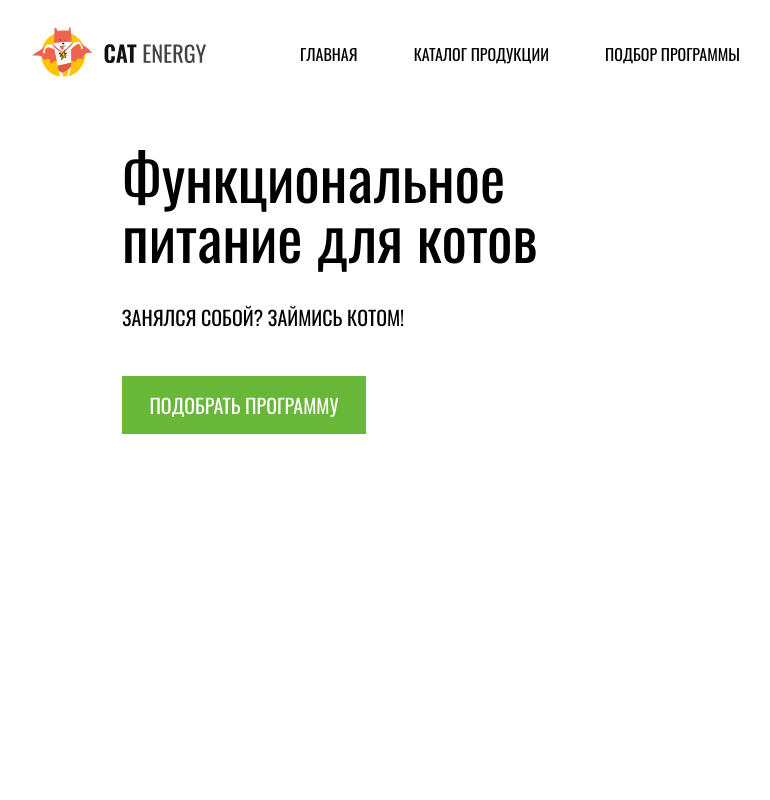
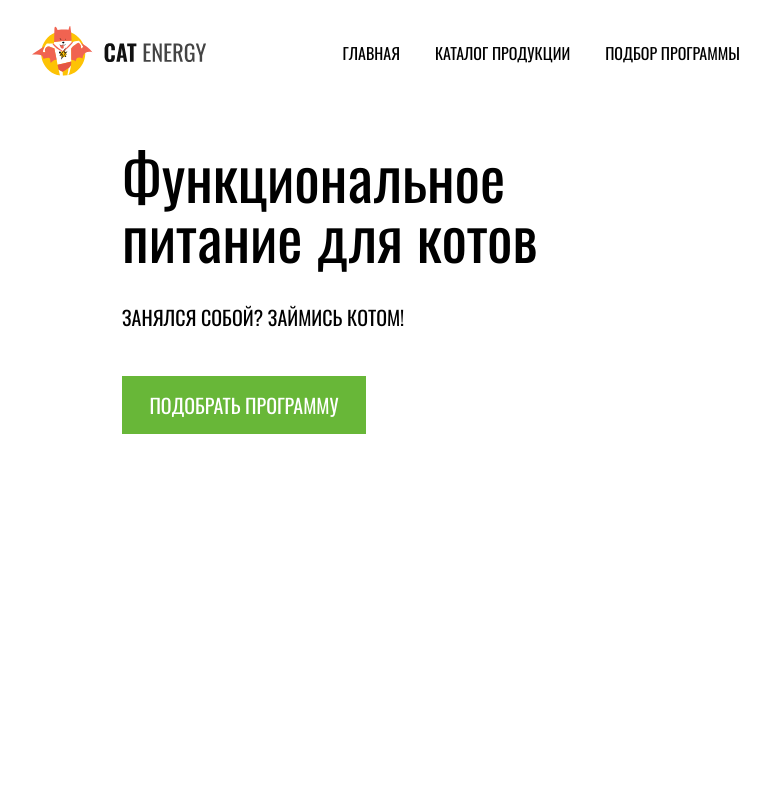
Before and after one commit to Artem26102006/cat-energy, a website: page source/index.html in a window 1280 px wide. Shown: the top 800 px of the page, without its empty margins (254-1024 px from the left). Drawn offline with nearby package versions, Linux system fonts and the light colour scheme; files that its build step writes are made by us from their sources.

Commit message:
finall 1.0

```diff
--- a/source/less/blocks/main-header.less
+++ b/source/less/blocks/main-header.less
@@ -31,7 +31,7 @@
   .main-header {
     box-sizing: border-box;
     padding: 0;
-    padding: 25px 0 64px 0;
+    padding: 0;
   }
 
   .main-header__logo-text {
@@ -41,6 +41,15 @@
   .main-header__logo-image {
     width: 174px;
     height: 52px;
+  }
+
+  .container__header {
+    display: grid;
+    grid-template-columns: 174px auto;
+    align-items: center;
+    min-height: 51px;
+    box-sizing: border-box;
+    padding: 24px 0 65px 0;
   }
 }
 
--- a/source/less/blocks/navigation.less
+++ b/source/less/blocks/navigation.less
@@ -27,11 +27,20 @@
     display: none;
   }
 
+  .navigation__item {
+    margin-right: 35px
+  }
+
+  .navigation__item:last-child {
+    margin-right: 0
+  }
+
   .navigation__list-menu {
     .list-none();
     display: flex;
-    width: 440px;
-    justify-content: space-between;
+    flex-wrap: wrap;
+    row-gap: 15px;
+    justify-content: end;
   }
 
   .navigation__link {
@@ -48,10 +57,6 @@
 }
 
 @media (min-width: @desktop-width) {
-  .navigation__list-menu {
-    width: 478px;
-  }
-
   .navigation__link {
     color: @white;
 
```
Also changed, not shown: source/index.html (+1 -0 lines).
